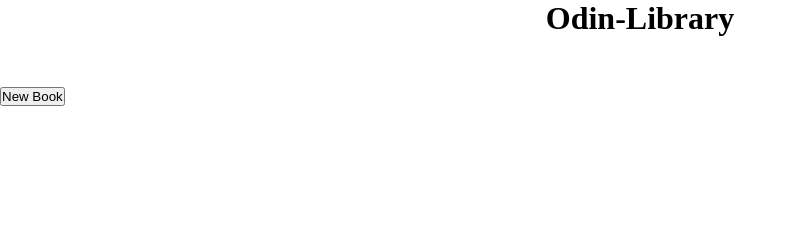
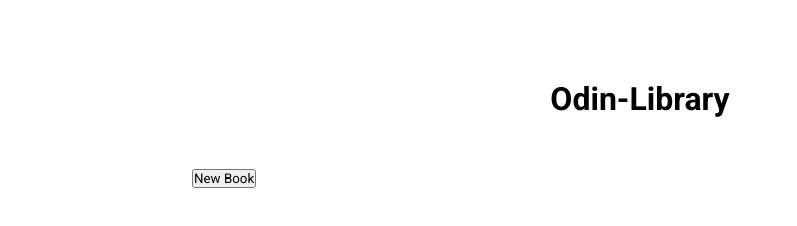
Before and after one commit to onyto/odin-library, a plain HTML site: page index.html in a window 1280 px wide. Shown: the whole page, without its empty margins (0-797 px from the left). Drawn offline with Linux system fonts and the light colour scheme.

Commit message:
Update Style
- Change font to roboto
- Center the Content and add some margin
- Add padding and rounded corners to the cards

```diff
--- a/index.html
+++ b/index.html
@@ -7,6 +7,7 @@
     <link href="style.css" rel="stylesheet">
   </head>
   <body>
+    <div>
       <h1>Odin-Library</h1>
       <button id="showDialog">New Book</button>
       <dialog id="newBookDialog">
@@ -31,6 +32,7 @@
       </dialog>
       <div class="container">
       </div>
+    </div>
 
     <script src="script.js"></script>
   </body>
--- a/style.css
+++ b/style.css
@@ -1,7 +1,20 @@
+@import url('https://fonts.googleapis.com/css2?family=Roboto:wght@400;700&display=swap');
+
 * {
   padding: 0;
   margin: 0;
   box-sizing: border-box;
+  font-family: 'Roboto', sans-serif;
+}
+
+body {
+  margin: 10vh 15vw;
+  display: flex;
+  justify-content: center;
+}
+
+body > div {
+  width: 100%;
 }
 
 h1 {
@@ -34,6 +47,8 @@ form {
 
 .card {
   border: 1px solid black;
+  border-radius: 8px;
+  padding: 6px;
 }
 
 .readStatus {
```
Lines whose indentation alone changed are shown as unchanged.
